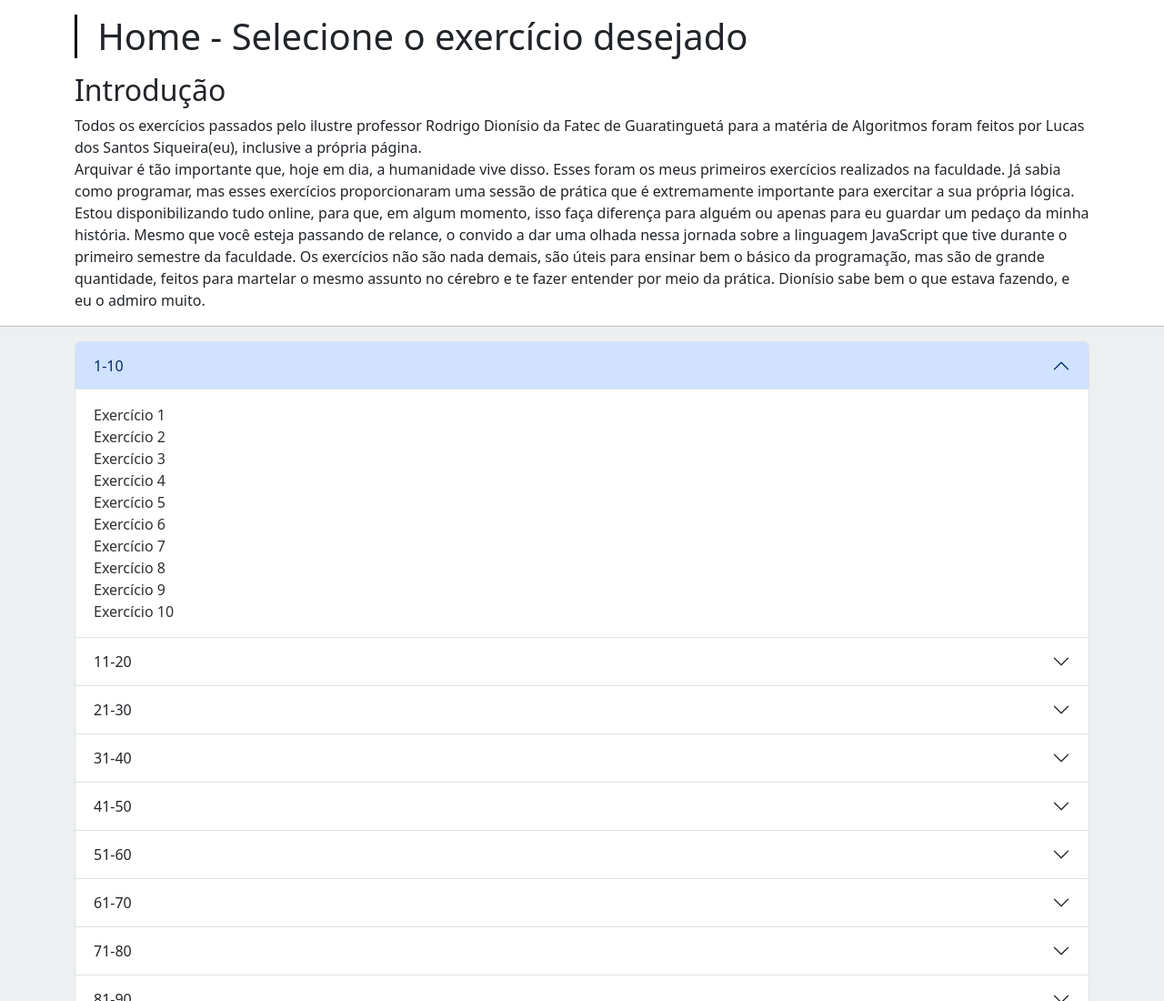
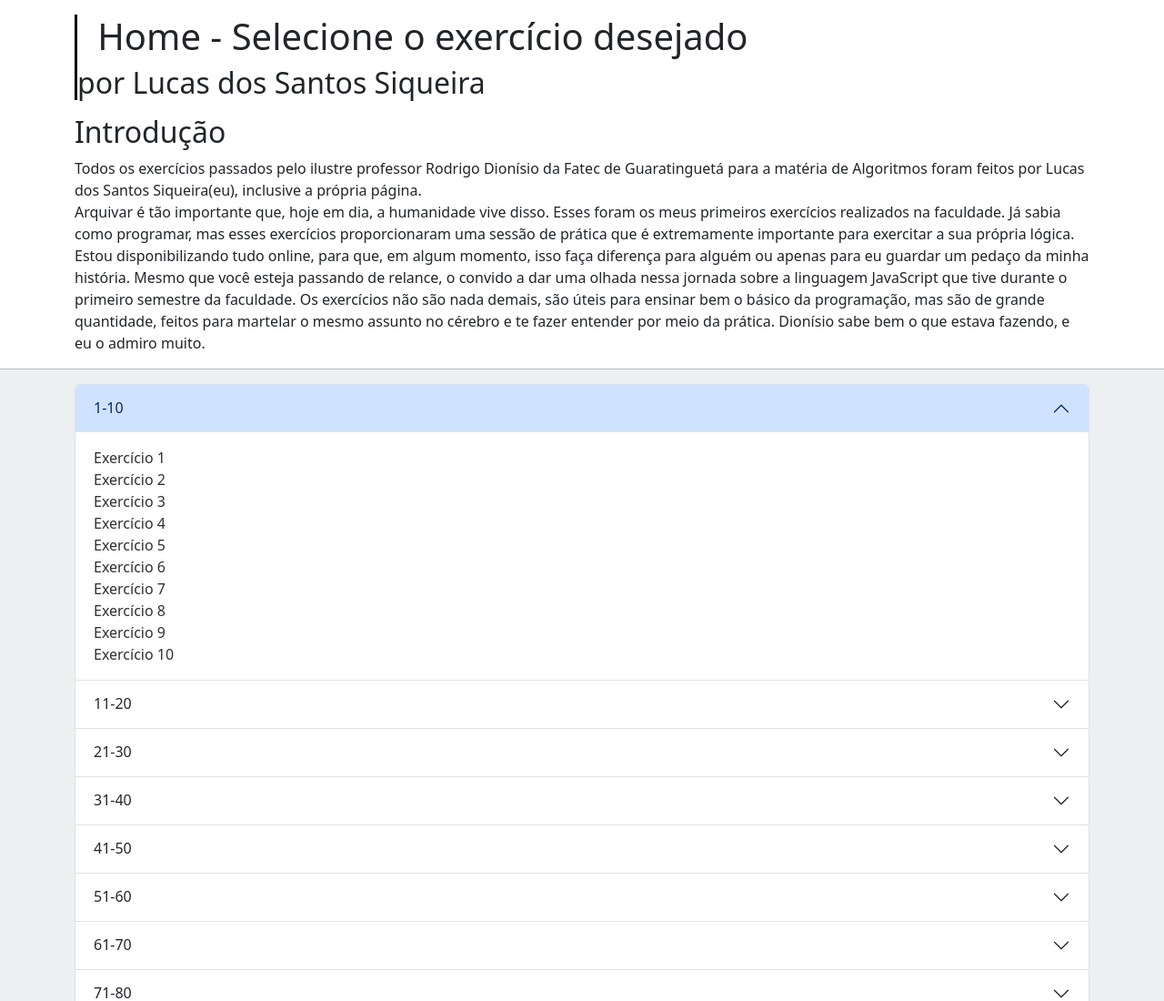
Before and after one commit to LuckyLiMs/algorithm_exercises_sem1, a plain HTML site: page index.html in a window 1280 px wide. Shown: the top 1100 px of the page at 91% size. Drawn offline with nearby package versions, Linux system fonts and the light colour scheme; a script that the page names is missing.

Commit message:
Update index.html
Added signature

```diff
--- a/index.html
+++ b/index.html
@@ -4,7 +4,7 @@
 <head>
     <meta charset="UTF-8">
     <meta name="viewport" content="width=device-width, initial-scale=1.0">
-    <title>Home - Exercícios de Algorítmos</title>
+    <title>Home - Exercícios de Algorítmos Lucas.S Siqueira</title>
 
     <link href="https://cdn.jsdelivr.net/npm/bootstrap@5.3.7/dist/css/bootstrap.min.css" rel="stylesheet"
         integrity="sha384-LN+7fdVzj6u52u30Kp6M/trliBMCMKTyK833zpbD+pXdCLuTusPj697FH4R/5mcr" crossorigin="anonymous">
@@ -88,6 +88,7 @@
         <div class="container mt-3">
             <div class="border-vertical">
                 <h1 id="title">Home - Selecione o exercício desejado</h1>
+                <h2>por Lucas dos Santos Siqueira</h2>
             </div>
             <p>
 
@@ -109,7 +110,7 @@
     </header>
     <main>
         <hr>
-
+<!-- LSS -->
         <section>
             <div class="container">
                 <div class="accordion" id="accordionExample">
@@ -207,6 +208,7 @@
                             <button class="accordion-button collapsed" type="button" data-bs-toggle="collapse"
                                 data-bs-target="#collapse5" aria-expanded="false" aria-controls="collapse5">
                                 41-50
+<!--                                 LSS -->
                             </button>
                         </h2>
                         <div id="collapse5" class="accordion-collapse collapse" data-bs-parent="#accordionExample">
@@ -300,6 +302,7 @@
                         <div id="collapse9" class="accordion-collapse collapse" data-bs-parent="#accordionExample">
                             <div class="accordion-body">
                                 <a href="81 - 90/ex81/index.html">Exercício 81</a> <br>
+<!--                                 LSS -->
                                 <a href="81 - 90/ex82/index.html">Exercício 82</a> <br>
                                 <a href="81 - 90/ex83/index.html">Exercício 83</a> <br>
                                 <a href="81 - 90/ex84/index.html">Exercício 84</a> <br>
@@ -386,4 +389,6 @@
         crossorigin="anonymous"></script>
 </body>
 
+
 </html>
+<!-- LSS -->
```
